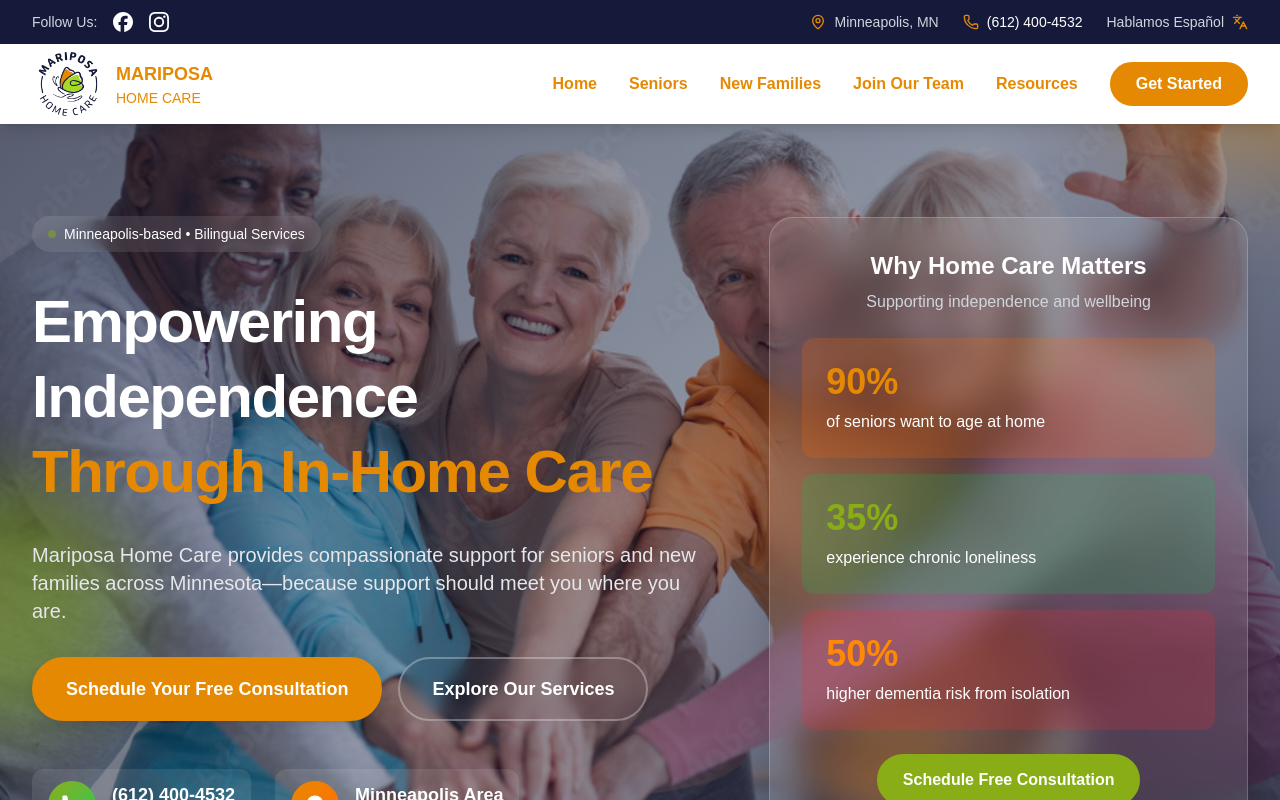
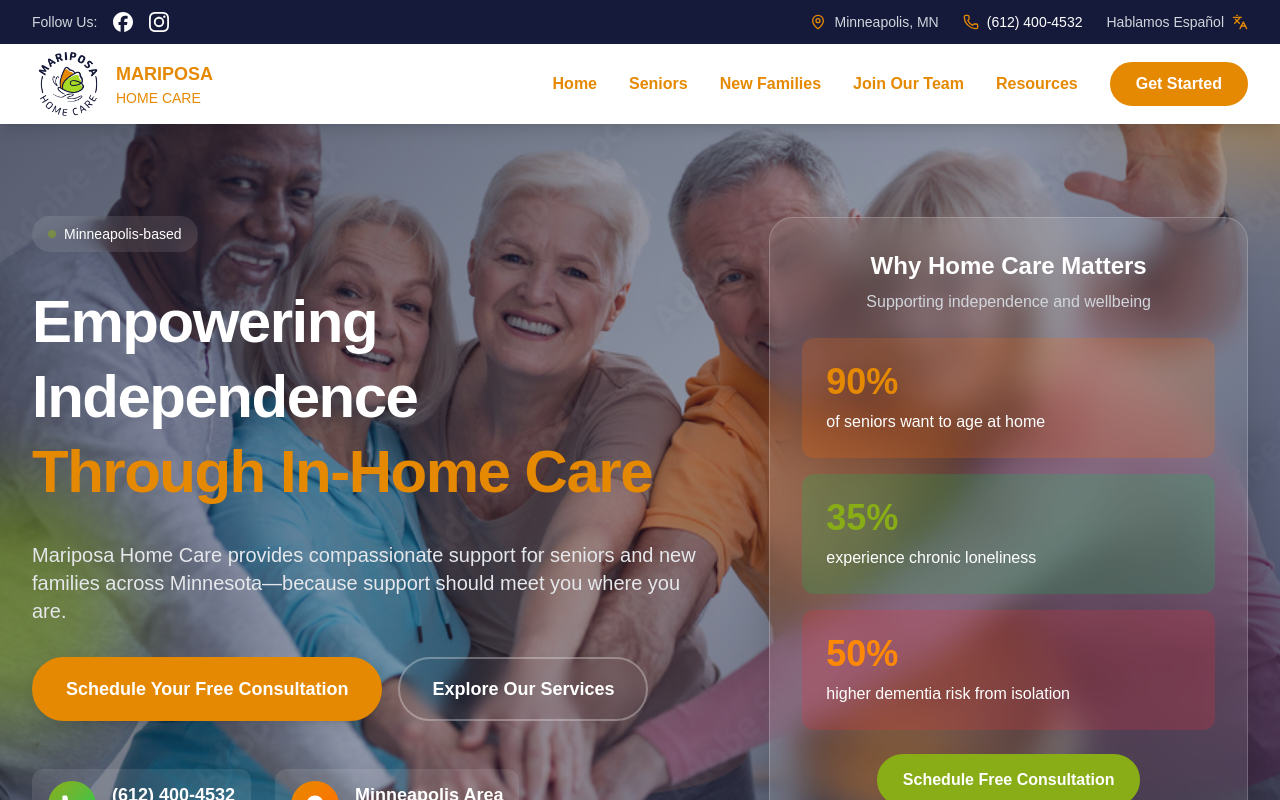
Before and after one commit to brendonwanderlust/mariposa-home-site, a React (Vite) app: page / in a window 1280 px wide. Shown: the top 800 px of the page. Built offline with nearby package versions, Linux system fonts and the light colour scheme.

Commit message:
Removed bilingual services

```diff
--- a/src/pages/home/sections/Landing.tsx
+++ b/src/pages/home/sections/Landing.tsx
@@ -26,9 +26,7 @@ const Landing = () => {
           <div className="lg:col-span-7 space-y-8">
             <div className="inline-flex items-center bg-white/10 backdrop-blur-sm rounded-full px-4 py-2">
               <div className="w-2 h-2 bg-mariposa-green rounded-full mr-2 animate-pulse"></div>
-              <span className="text-sm font-medium">
-                Minneapolis-based • Bilingual Services
-              </span>
+              <span className="text-sm font-medium">Minneapolis-based</span>
             </div>
 
             <h1 className="text-4xl md:text-5xl lg:text-6xl font-bold leading-tight tracking-tight text-white">
@@ -40,7 +38,8 @@ const Landing = () => {
 
             <p className="text-lg lg:text-xl text-gray-200 max-w-2xl">
               Mariposa Home Care provides compassionate support for seniors and
-              new families across Minnesota—because support should meet you where you are.
+              new families across Minnesota—because support should meet you
+              where you are.
             </p>
 
             <div className="flex flex-col sm:flex-row gap-4">
```
